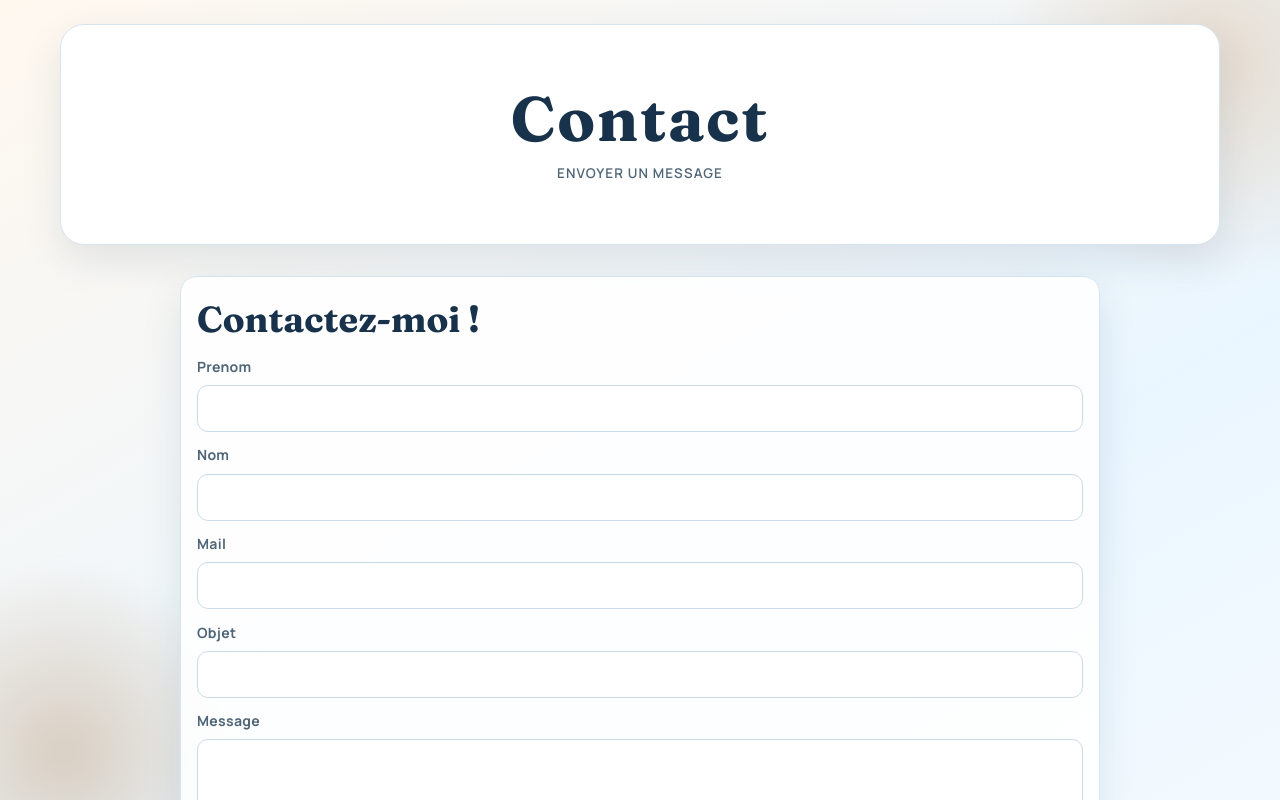
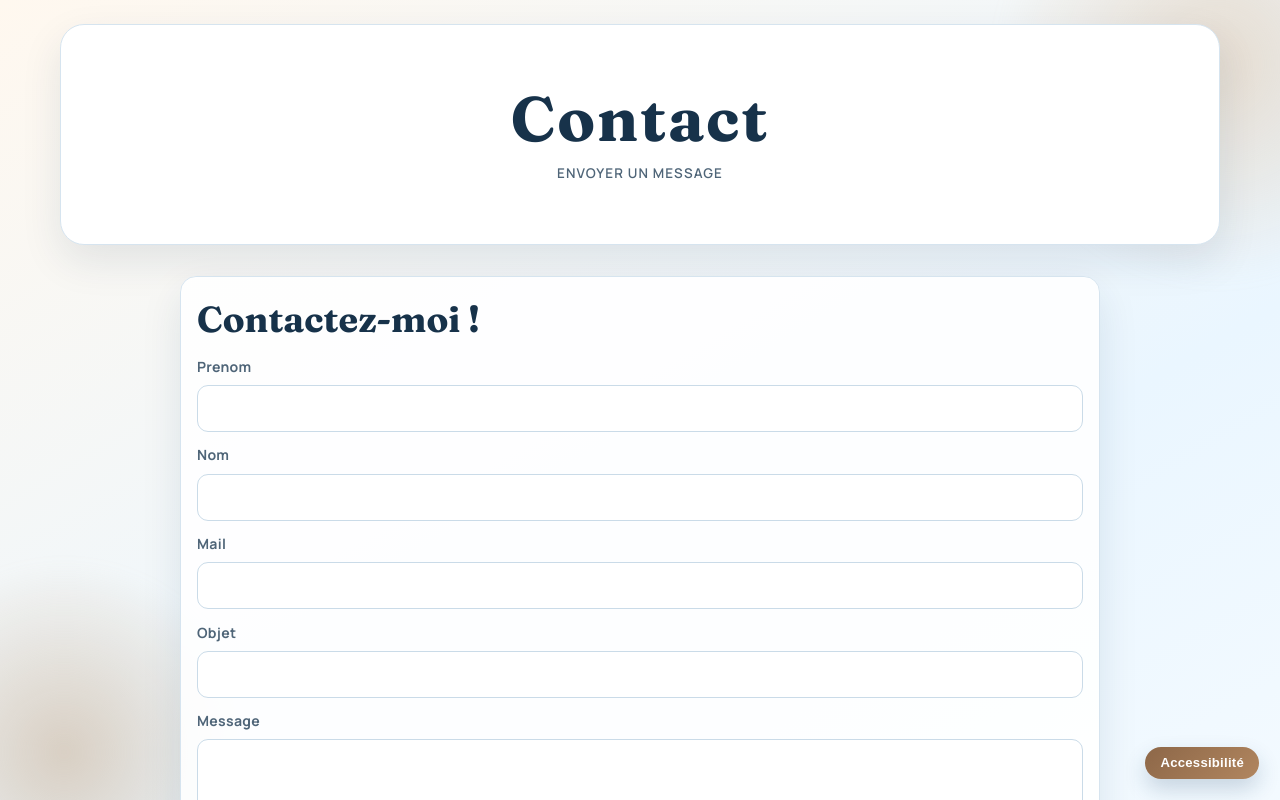
Before and after one commit to XBanditxPandaX/photo_project, a React (Vite) app in the folder frontend/: page /contact in a window 1280 px wide. Shown: the top 800 px of the page. Built offline with nearby package versions, Linux system fonts and the light colour scheme; no server answers.

Commit message:
[FEAT] : Ajout du bouton d'accessibilité & gestion du contraste

```diff
--- a/frontend/src/App.css
+++ b/frontend/src/App.css
@@ -21,6 +21,8 @@
   --radius-lg: 24px;
   --radius-md: 14px;
   --radius-sm: 10px;
+  --contrast-level: 1;
+  --brightness-level: 1;
 }
 
 * {
@@ -36,6 +38,11 @@ body {
   min-height: 100vh;
   line-height: 1.45;
   position: relative;
+}
+
+.app-content {
+  filter: contrast(var(--contrast-level)) brightness(var(--brightness-level));
+  transition: filter 0.2s ease;
 }
 
 body::before,
@@ -131,6 +138,94 @@ body::after {
   background: var(--accent);
   border-color: var(--accent-strong);
   transform: translateY(-1px);
+}
+
+.accessibility-labels {
+  width: 100%;
+  display: flex;
+  justify-content: space-between;
+  font-size: 0.7rem;
+  font-weight: 700;
+  letter-spacing: 0.12em;
+  text-transform: uppercase;
+  color: var(--text-secondary);
+}
+
+.accessibility-slider {
+  display: grid;
+  grid-template-columns: auto 1fr auto;
+  align-items: center;
+  gap: 0.7rem;
+  padding: 0.55rem 0.95rem;
+  border-radius: 999px;
+  border: 1px solid var(--border-soft);
+  background: rgba(255, 255, 255, 0.9);
+  box-shadow: 0 10px 22px rgba(26, 66, 102, 0.12);
+  font-size: 0.85rem;
+  font-weight: 700;
+  color: var(--text-primary);
+  width: 100%;
+  min-width: 0;
+}
+
+.accessibility-slider input[type="range"] {
+  width: 100%;
+  min-width: 0;
+  accent-color: var(--accent);
+}
+
+.accessibility-value {
+  min-width: 3ch;
+  text-align: right;
+  font-variant-numeric: tabular-nums;
+  color: var(--text-secondary);
+}
+
+.accessibility-fab {
+  position: fixed;
+  right: 1.3rem;
+  bottom: 1.3rem;
+  display: flex;
+  flex-direction: column;
+  align-items: flex-end;
+  gap: 0.6rem;
+  z-index: 1200;
+}
+
+.accessibility-trigger {
+  border: none;
+  border-radius: 999px;
+  padding: 0.55rem 0.95rem;
+  background: linear-gradient(135deg, var(--accent-strong) 0%, var(--accent) 100%);
+  color: #ffffff;
+  font-size: 0.82rem;
+  font-weight: 700;
+  letter-spacing: 0.02em;
+  cursor: pointer;
+  box-shadow: 0 10px 22px rgba(26, 66, 102, 0.2);
+  transition: transform 0.2s ease, background 0.2s ease;
+}
+
+.accessibility-trigger:hover {
+  transform: translateY(-1px);
+  background: linear-gradient(135deg, #b94c24 0%, #d65b2f 100%);
+}
+
+.accessibility-panel {
+  width: min(320px, 78vw);
+  max-width: calc(100vw - 2.6rem);
+  padding: 0.85rem;
+  border-radius: 16px;
+  border: 1px solid var(--border-soft);
+  background: rgba(255, 255, 255, 0.95);
+  box-shadow: 0 20px 40px rgba(15, 42, 67, 0.2);
+  animation: pop-in 0.2s ease both;
+  box-sizing: border-box;
+}
+
+.accessibility-panel .accessibility-labels {
+  width: 100%;
+  margin-bottom: 0.45rem;
 }
 
 .main {
@@ -884,12 +979,12 @@ body::after {
 
 .footer {
   width: min(1160px, calc(100% - 2rem));
-  margin: 0 auto 1rem;
+  margin: 0 auto 0.6rem;
   border: 1px solid var(--border-soft);
   border-radius: 14px;
   background: rgba(255, 255, 255, 0.75);
   text-align: center;
-  padding: 1rem;
+  padding: 0.8rem;
   box-shadow: var(--shadow-soft);
 }
 
--- a/frontend/src/App.jsx
+++ b/frontend/src/App.jsx
@@ -1,13 +1,23 @@
+import { useEffect, useState } from 'react';
 import Hero from './components/Hero';
 import Gallery from './components/Gallery';
-import ContactPage from './components/ContactPage';
 import {useNavigate} from "react-router";
 
 function App() {
     const navigate=  useNavigate();
+    const [contrast, setContrast] = useState(() => Number(localStorage.getItem('contrastLevel')) || 100);
+    const [isAccessibilityOpen, setIsAccessibilityOpen] = useState(false);
+
+    useEffect(() => {
+      const level = contrast / 100;
+      document.documentElement.style.setProperty('--contrast-level', level);
+      document.documentElement.style.setProperty('--brightness-level', level);
+      localStorage.setItem('contrastLevel', String(contrast));
+    }, [contrast]);
 
   return (
-    <div className="app">
+    <>
+      <div className="app app-content">
         <header className="header">
           <h1>Galerie Photo</h1>
           <p>Portfolio du photographe</p>
@@ -26,6 +36,38 @@ function App() {
           <p>&copy; 2026 - Tous droits réservés</p>
         </footer>
       </div>
+      <div className="accessibility-fab">
+        <button
+          type="button"
+          className="accessibility-trigger"
+          aria-haspopup="dialog"
+          aria-expanded={isAccessibilityOpen}
+          onClick={() => setIsAccessibilityOpen((prev) => !prev)}
+        >
+          Accessibilité
+        </button>
+        {isAccessibilityOpen && (
+          <div className="accessibility-panel" role="dialog" aria-label="Parametres d'accessibilite">
+            <div className="accessibility-labels">
+              <span>Sombre</span>
+              <span>Clair</span>
+            </div>
+            <label className="accessibility-slider">
+              <span>Contraste</span>
+              <input
+                type="range"
+                min="70"
+                max="130"
+                value={contrast}
+                onChange={(event) => setContrast(Number(event.target.value))}
+                aria-label="Contraste"
+              />
+              <span className="accessibility-value">{contrast}%</span>
+            </label>
+          </div>
+        )}
+      </div>
+    </>
   );
 }
 
--- a/frontend/src/components/ContactPage.jsx
+++ b/frontend/src/components/ContactPage.jsx
@@ -1,7 +1,9 @@
-import { useState } from 'react';
+import { useEffect, useState } from 'react';
 import contactService from '../services/contactService';
 
 function ContactPage() {
+  const [contrast, setContrast] = useState(() => Number(localStorage.getItem('contrastLevel')) || 100);
+  const [isAccessibilityOpen, setIsAccessibilityOpen] = useState(false);
   const [formData, setFormData] = useState({
     firstName: '',
     lastName: '',
@@ -35,8 +37,16 @@ function ContactPage() {
     }
   };
 
+  useEffect(() => {
+    const level = contrast / 100;
+    document.documentElement.style.setProperty('--contrast-level', level);
+    document.documentElement.style.setProperty('--brightness-level', level);
+    localStorage.setItem('contrastLevel', String(contrast));
+  }, [contrast]);
+
   return (
-    <div className="app">
+    <>
+      <div className="app app-content">
         <header className="header">
           <h1>Contact</h1>
           <p>Envoyer un message</p>
@@ -95,6 +105,38 @@ function ContactPage() {
           <p>&copy; 2026 - Tous droits réservés</p>
         </footer>
       </div>
+      <div className="accessibility-fab">
+        <button
+          type="button"
+          className="accessibility-trigger"
+          aria-haspopup="dialog"
+          aria-expanded={isAccessibilityOpen}
+          onClick={() => setIsAccessibilityOpen((prev) => !prev)}
+        >
+          Accessibilité
+        </button>
+        {isAccessibilityOpen && (
+          <div className="accessibility-panel" role="dialog" aria-label="Parametres d'accessibilite">
+            <div className="accessibility-labels">
+              <span>Sombre</span>
+              <span>Clair</span>
+            </div>
+            <label className="accessibility-slider">
+              <span>Contraste</span>
+              <input
+                type="range"
+                min="70"
+                max="130"
+                value={contrast}
+                onChange={(event) => setContrast(Number(event.target.value))}
+                aria-label="Contraste"
+              />
+              <span className="accessibility-value">{contrast}%</span>
+            </label>
+          </div>
+        )}
+      </div>
+    </>
   );
 }
 
```
Lines whose indentation alone changed are shown as unchanged.
